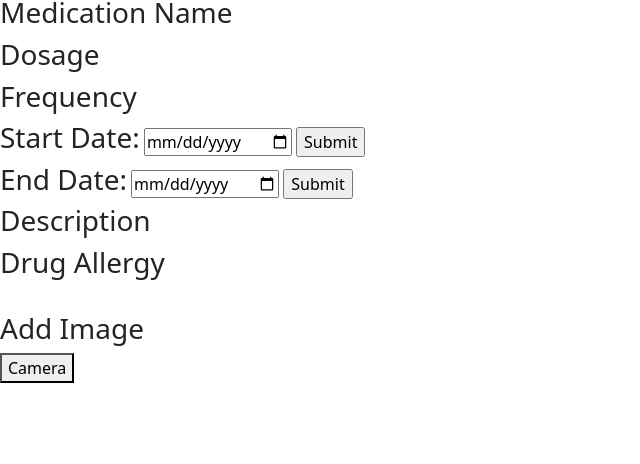
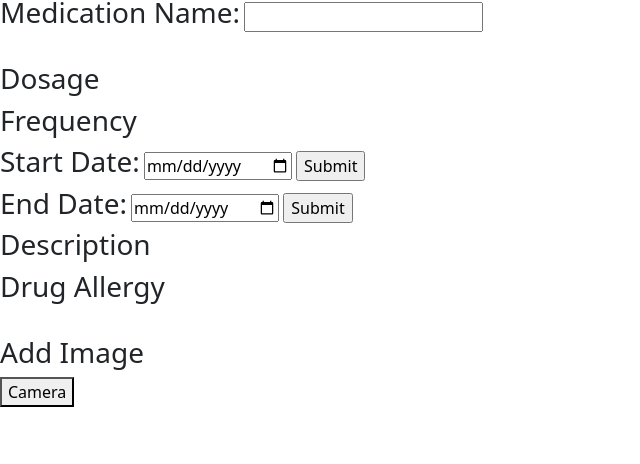
Before and after one commit to benjaminlee123/DoseManager-More-then-just-a-medicine-reminder-app, a website: page addmeds.html in a window 1280 px wide. Shown: the part 336-800 px from the top of the page, without its empty margins (0-640 px from the left). Drawn offline with nearby package versions, Linux system fonts and the light colour scheme; files whose address does not match are found by name.

Commit message:
update addMeds.html
added forms

```diff
--- a/addmeds.html
+++ b/addmeds.html
@@ -20,7 +20,11 @@
     <h1> Add Medication </h1>
     <h2> ----- Enter Manually ----- </h2>
 
-    <h3>Medication Name</h3>
+    <form action="/action_page.php">
+        <label for="medName"><h3>Medication Name: </h3></label>
+        <input type="text" id="medName" name="`medName"><br><br>
+      </form>
+
     <h3>Dosage</h3>
     <h3>Frequency</h3>
 
```
